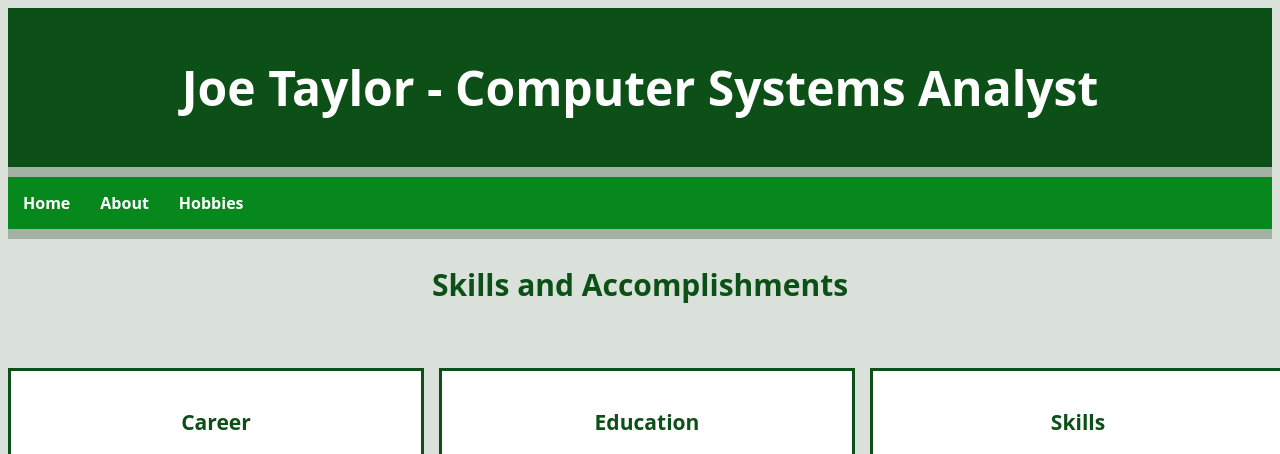
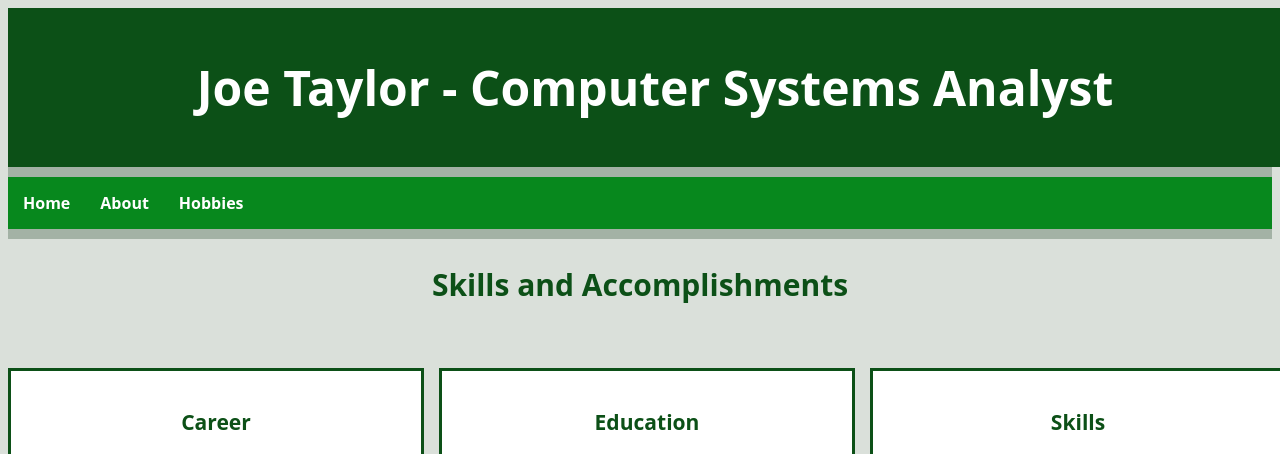
Before and after one commit to kendalljtaylor/bioSite, a plain HTML site: page index.html in a window 1280 px wide. Shown: the top 454 px of the page. Drawn offline with Linux system fonts and the light colour scheme.

Commit message:
pushing 9/1/24

```diff
--- a/stylesheet.css
+++ b/stylesheet.css
@@ -4,7 +4,8 @@ header {
 	text-align: center;
 	font-weight; 400;
 	font-size: 24px;
-	padding: 15px;}
+	padding: 15px;
+	width: 100%;}
 
 body {
 	font-family: "Open Sans", sans-serif;
```
